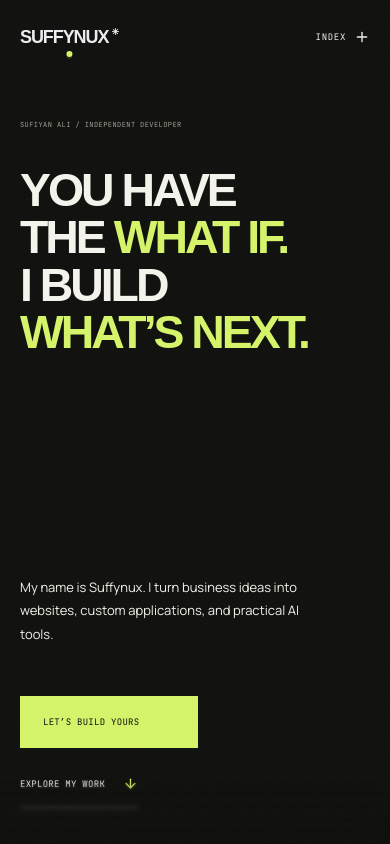
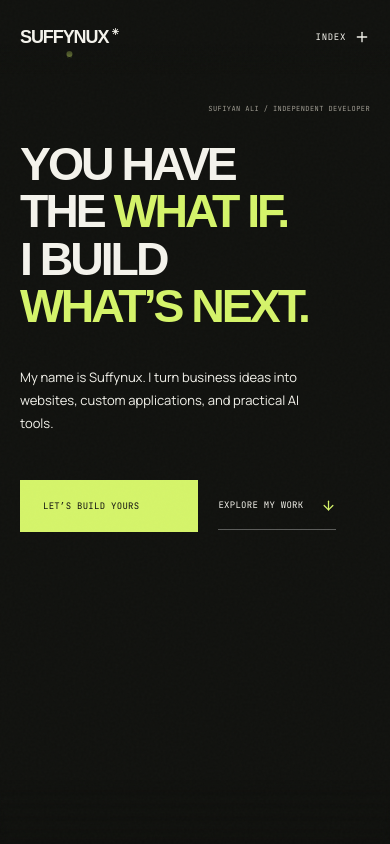
Before and after one commit to Suffynux/minimalist-portfolio, a Next.js app: page / in a window 390 px wide. Shown: the top 844 px of the page. Built offline with nearby package versions, Linux system fonts and the light colour scheme; a web font is replaced by a local one.

Commit message:
feat: enhance hero thread functionality with reveal mapping and improved SVG handling

```diff
--- a/app/editorial-complete.css
+++ b/app/editorial-complete.css
@@ -191,3 +191,24 @@ html:has(.editorial-site){position:relative}
 .hero-what-next .editorial-hero-bottom{z-index:6}
 .hero-what-next h1>span{white-space:nowrap}
 @media(max-width:700px){.hero-text-thread svg{stroke-width:1.25}}
+
+.editorial-nav.editorial-nav-home:not(.menu-is-open){mix-blend-mode:normal;color:var(--brand-paper);background:linear-gradient(var(--brand-bg) 60%,transparent)}
+
+/* Compact phone hero: keep the introduction and actions close to the headline. */
+@media(max-width:700px){
+ .hero-what-next{min-height:min(100svh,760px);padding:104px 20px 40px;gap:28px}
+ .hero-what-next .editorial-hero-side{align-self:flex-end;text-align:right;max-width:calc(100% - 80px);padding-right:0}
+ .hero-what-next .editorial-hero-bottom{margin-top:8px;padding-top:0;gap:20px}
+ .hero-what-next .editorial-hero-bottom>p{max-width:310px;line-height:1.75}
+ .hero-what-next .hero-actions{flex-direction:row;align-items:center;gap:12px 20px;width:100%}
+ .hero-what-next .hero-actions>a{min-height:48px}
+}
+
+/* A short, native scroll stage draws the hero line before releasing the hero. */
+.hero-scroll-stage{position:relative;background:var(--brand-bg)}
+.hero-scroll-stage::after{content:"";display:block;height:var(--hero-pin,0px);pointer-events:none}
+.hero-scroll-stage>.hero-what-next{position:sticky;top:0}
+@media(min-width:701px) and (max-height:1000px){
+ .hero-what-next{padding-top:110px;padding-bottom:32px;gap:24px}
+ .hero-what-next h1{font-size:min(10.3vw,15vh)}
+}
--- a/components/editorial-prototype.tsx
+++ b/components/editorial-prototype.tsx
@@ -35,17 +35,17 @@ function Thread({dark=false,kind="oms",active=0}:{dark?:boolean;kind?:"hero"|"om
 }
 
 export function EditorialPrototype(){
- const hero=useRef<HTMLElement>(null);const oms=useRef<HTMLElement>(null);const cega=useRef<HTMLElement>(null);const reduced=useReducedMotion();
+ const heroStage=useRef<HTMLDivElement>(null);const hero=useRef<HTMLElement>(null);const oms=useRef<HTMLElement>(null);const cega=useRef<HTMLElement>(null);const reduced=useReducedMotion();
  const sequence=useSequence(oms,reduced,omsSteps.length);const cohort=useSequence(cega,reduced,3);
  return <EditorialShell>
- <section ref={hero} className="editorial-hero hero-what-next" aria-labelledby="editorial-title">
-  <HeroThread hero={hero}/>
+ <div ref={heroStage} className="hero-scroll-stage"><section ref={hero} className="editorial-hero hero-what-next" aria-labelledby="editorial-title">
+  <HeroThread hero={hero} stage={heroStage}/>
   <span className="editorial-hero-side">SUFIYAN ALI / INDEPENDENT DEVELOPER</span>
   <div className="editorial-hero-title">
    <h1 id="editorial-title"><span>YOU HAVE</span><span data-hero-question-row>THE <em data-hero-question>WHAT IF.</em></span><span data-hero-build-row>I BUILD</span><span data-hero-next-row><em data-hero-next>WHAT’S NEXT.</em></span></h1>
   </div>
   <div className="editorial-hero-bottom"><p>My name is Suffynux. I turn business ideas into websites, custom applications, and practical AI tools.</p><div className="hero-actions"><a className="hero-primary" href="#contact">LET’S BUILD YOURS <ArrowUpRight size={18}/></a><a className="hero-secondary" href="#work">EXPLORE MY WORK <ArrowDown size={15}/></a></div></div>
- </section>
+ </section></div>
 
  <Capabilities/>
  <article ref={oms} className="editorial-project oms-scene" id="work" aria-labelledby="oms-title" data-playing={sequence.playing} data-step={sequence.step}>
--- a/components/editorial-shell.tsx
+++ b/components/editorial-shell.tsx
@@ -12,6 +12,6 @@ export function EditorialShell({children,className="",footer=true}:{children:Rea
  useEffect(()=>{setMenu(false)},[path]);
  useEffect(()=>{if(!menu)return;const key=(e:KeyboardEvent)=>{if(e.key==="Escape"){setMenu(false);document.getElementById("editorial-menu-toggle")?.focus()}};document.addEventListener("keydown",key);return()=>document.removeEventListener("keydown",key)},[menu]);
  const href=(hash:string)=>`${home?"":"/"}#${hash}`;
- return <div className={`editorial-site ${className}`} id="top">{home&&<SignatureIntro/>}<EditorialMotion/><a className="skip-link" href="#main-content">Skip to content</a><header className={`editorial-nav ${menu?"menu-is-open":""}`}><Link className="editorial-logo" href="/" aria-label="Suffynux home">SUFFYNUX<span>✳</span></Link><nav aria-label="Main navigation" inert={menu}><a href={href("capabilities")}>CAPABILITIES</a><a href={href("work")}>PROJECTS</a><a href={href("about")}>ABOUT</a><a href={href("contact")}>CONTACT <ArrowUpRight size={13}/></a></nav><button id="editorial-menu-toggle" aria-expanded={menu} aria-controls="editorial-menu" onClick={()=>setMenu(!menu)}>{menu?"CLOSE":"INDEX"}{menu?<Minus size={16}/>:<Plus size={16}/>}</button></header>{menu&&<nav className="editorial-index" id="editorial-menu" aria-label="Project index" data-lenis-prevent><p>THE COLLECTION / JUMP STRAIGHT IN</p>{destinations.map(([n,title,id])=><a key={id} href={href(id)} onClick={()=>setMenu(false)}><span>{n}</span>{title}<ArrowUpRight/></a>)}<Link href="/projects" onClick={()=>setMenu(false)}><span>↗</span>All projects<ArrowUpRight/></Link></nav>}<main id="main-content" inert={menu}>{!home&&<PageReadingLine key={path}/>}{children}{footer&&<EditorialFooter/>}</main></div>;
+ return <div className={`editorial-site ${className}`} id="top">{home&&<SignatureIntro/>}<EditorialMotion/><a className="skip-link" href="#main-content">Skip to content</a><header className={`editorial-nav ${home?"editorial-nav-home":""} ${menu?"menu-is-open":""}`}><Link className="editorial-logo" href="/" aria-label="Suffynux home">SUFFYNUX<span>✳</span></Link><nav aria-label="Main navigation" inert={menu}><a href={href("capabilities")}>CAPABILITIES</a><a href={href("work")}>PROJECTS</a><a href={href("about")}>ABOUT</a><a href={href("contact")}>CONTACT <ArrowUpRight size={13}/></a></nav><button id="editorial-menu-toggle" aria-expanded={menu} aria-controls="editorial-menu" onClick={()=>setMenu(!menu)}>{menu?"CLOSE":"INDEX"}{menu?<Minus size={16}/>:<Plus size={16}/>}</button></header>{menu&&<nav className="editorial-index" id="editorial-menu" aria-label="Project index" data-lenis-prevent><p>THE COLLECTION / JUMP STRAIGHT IN</p>{destinations.map(([n,title,id])=><a key={id} href={href(id)} onClick={()=>setMenu(false)}><span>{n}</span>{title}<ArrowUpRight/></a>)}<Link href="/projects" onClick={()=>setMenu(false)}><span>↗</span>All projects<ArrowUpRight/></Link></nav>}<main id="main-content" inert={menu}>{!home&&<PageReadingLine key={path}/>}{children}{footer&&<EditorialFooter/>}</main></div>;
 }
 export function EditorialFooter(){return <footer className="editorial-contact" id="contact"><p>HAVE SOMETHING WORTH BUILDING?</p><a href={`mailto:${site.email}`}>LET’S TALK.<ArrowUpRight/></a><div><span>SUFIYAN ALI / SUFFYNUX</span><a href={site.github} target="_blank" rel="noreferrer" className="editorial-social-link" aria-label="GitHub" title="GitHub"><Github size={20} aria-hidden="true"/></a><a href={site.linkedin} target="_blank" rel="noreferrer" className="editorial-social-link" aria-label="LinkedIn" title="LinkedIn"><Linkedin size={20} aria-hidden="true"/></a><a href={`mailto:${site.email}`} className="editorial-social-link" aria-label="Email" title="Email"><Mail size={20} aria-hidden="true"/></a><a href={`https://wa.me/${site.whatsapp}`} target="_blank" rel="noreferrer" className="editorial-social-link" aria-label="Chat on WhatsApp: 03150541169" title="WhatsApp: 03150541169"><WhatsAppIcon className="size-5"/></a><a href="#top">BACK TO TOP ↑</a></div></footer>}
--- a/components/hero-thread.tsx
+++ b/components/hero-thread.tsx
@@ -1,22 +1,29 @@
 "use client";
 
 import { useEffect, useState, type RefObject } from "react";
-import { useReducedMotion, useTransform } from "framer-motion";
-import { InkPath, useThreadProgress } from "@/components/editorial-motion";
+import { useReducedMotion, useScroll, useTransform, useMotionValue } from "framer-motion";
+import { InkPath } from "@/components/editorial-motion";
 import { heroThreadGeometry, type HeroThreadBox } from "@/lib/hero-thread";
 
 type Geometry = ReturnType<typeof heroThreadGeometry> & { width: number };
 
-export function HeroThread({ hero }: { hero: RefObject<HTMLElement | null> }) {
+export function HeroThread({ hero, stage }: { hero: RefObject<HTMLElement | null>; stage: RefObject<HTMLElement | null> }) {
   const [geometry, setGeometry] = useState<Geometry | null>(null);
+  const layout = useMotionValue({ top: Infinity, hold: 0, height: 1 });
   const reduced = useReducedMotion();
-  const scrollYProgress = useThreadProgress(hero);
-  // Use the same document horizon as the next section: no separate entrance offset.
-  const progress = useTransform(scrollYProgress, value => Math.max(.001, value));
+  const { scrollY } = useScroll();
+  // Native scroll advances the stroke while CSS sticky holds the hero in place.
+  // There is no timer, autoplay, wheel interception, or scroll snapping.
+  const progress = useTransform(() => {
+    const { top, hold, height } = layout.get();
+    const distance = Math.max(0, scrollY.get() - top);
+    return Math.max(.001, Math.min(1, distance / Math.max(1, hold || height * .6)));
+  });
 
   useEffect(() => {
     const section = hero.current;
-    if (!section) return;
+    const container = stage.current;
+    if (!section || !container) return;
     const brand = section.closest(".editorial-site")?.querySelector<HTMLElement>(".editorial-logo");
     const question = section.querySelector<HTMLElement>("[data-hero-question]");
     const questionRow = section.querySelector<HTMLElement>("[data-hero-question-row]");
@@ -30,11 +37,16 @@ export function HeroThread({ hero }: { hero: RefObject<HTMLElement | null> }) {
     const measure = () => {
       if (!active) return;
       const bounds = section.getBoundingClientRect();
+      const top = container.getBoundingClientRect().top + window.scrollY;
+      // Oversized/landscape heroes and reduced-motion users keep ordinary scrolling.
+      const hold = reduced || bounds.height > window.innerHeight + 2 ? 0 : Math.round(Math.max(280, Math.min(560, window.innerHeight * .6)));
+      container.style.setProperty("--hero-pin", `${hold}px`);
+      layout.set({ top, hold, height: bounds.height });
       const box = (element: HTMLElement): HeroThreadBox => {
         const rect = element.getBoundingClientRect();
         return { left: rect.left - bounds.left, right: rect.right - bounds.left, bottom: rect.bottom - bounds.top, height: rect.height };
       };
-      setGeometry({ width: bounds.width, ...heroThreadGeometry({ width: bounds.width, height: bounds.height, titleLeft: box(title).left, question: box(question), questionRow: box(questionRow), buildRow: box(buildRow), nextRow: box(nextRow), nextText: box(nextText), brand: { ...box(brand), bottom: box(brand).bottom - window.scrollY } }) });
+      setGeometry({ width: bounds.width, ...heroThreadGeometry({ width: bounds.width, height: bounds.height, titleLeft: box(title).left, question: box(question), questionRow: box(questionRow), buildRow: box(buildRow), nextRow: box(nextRow), nextText: box(nextText), brand: { ...box(brand), bottom: brand.getBoundingClientRect().bottom - top } }) });
     };
     const schedule = () => { if (!active) return; cancelAnimationFrame(frame); frame = requestAnimationFrame(measure); };
     measure();
@@ -43,7 +55,7 @@ export function HeroThread({ hero }: { hero: RefObject<HTMLElement | null> }) {
     document.fonts.ready.then(schedule);
     window.addEventListener("resize", schedule);
     return () => { active = false; observer.disconnect(); cancelAnimationFrame(frame); window.removeEventListener("resize", schedule); };
-  }, [hero]);
+  }, [hero, stage, layout, reduced]);
 
   return <div className="hero-text-thread" aria-hidden="true">
     {geometry && <svg viewBox={`0 0 ${geometry.width} ${geometry.height}`} preserveAspectRatio="none">
--- a/lib/hero-thread.ts
+++ b/lib/hero-thread.ts
@@ -35,5 +35,5 @@ export function heroThreadGeometry({ width, height, titleLeft, question, questio
       ? `C${width*.3} ${under+3} ${rail-radius} ${under-3} ${rail} ${under}Q${rail+radius} ${under} ${rail+radius} ${under+radius}V${finish-radius*2}Q${rail+radius} ${finish-radius} ${rail} ${finish-radius}H${center+radius}Q${center} ${finish-radius} ${center} ${finish}`
       : `C${width*.22} ${under+4} ${center-radius} ${under-4} ${center} ${under+radius*.4}C${center+radius} ${under+radius} ${center} ${under+radius*2} ${center} ${under+radius*3}V${finish}`,
   ].join('');
-  return { d, start, height: finish };
+  return { d, start, entry, height: finish };
 }
```
